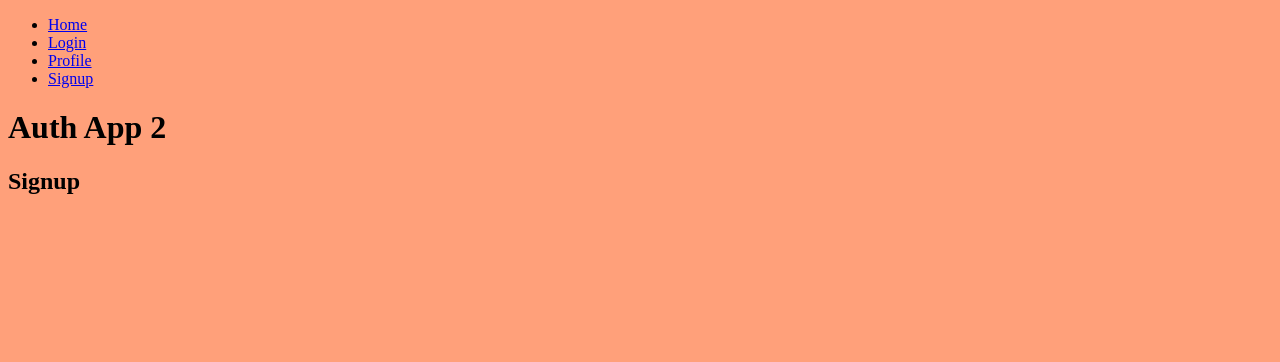
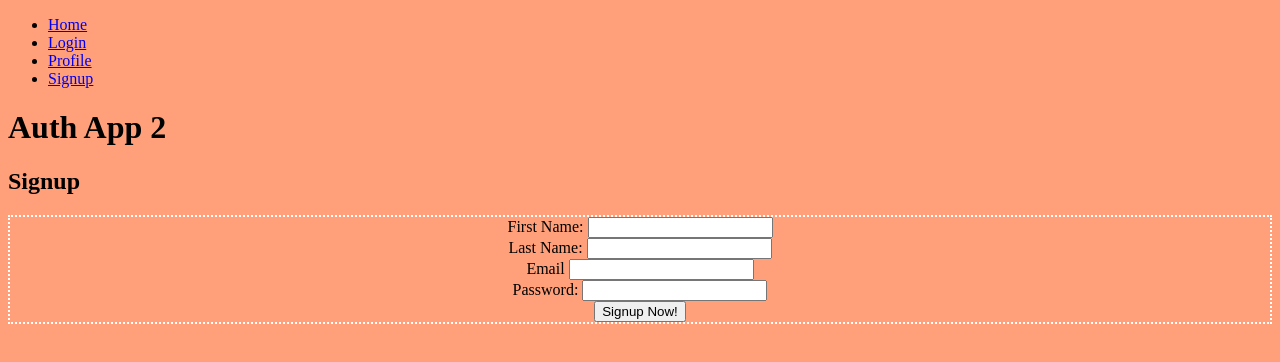
Before and after one commit to jonathan-crepeau/auth-2, a website: page views/signup.html in a window 1280 px wide. Drawn offline with Linux system fonts and the light colour scheme.

Commit message:
trySignup Auth controller function successful

```diff
--- a/public/scripts/signup.js
+++ b/public/scripts/signup.js
@@ -1 +1,46 @@
 console.log('signup.js reporting for duty..');
+
+const form = document.getElementById('signup-form');
+
+const subFirstName = document.getElementById('first-name');
+const subLastName = document.getElementById('last-name');
+const subEmail = document.getElementById('email');
+const subPassword = document.getElementById('password');
+
+const handleSubmitClick = (event) => {
+    const userData = {};
+    event.preventDefault();
+    console.log('Submit button has been clicked!');
+
+    const formInputs = [...form.elements];
+    // console.log(formInputs);
+    // console.log(typeof formInputs);
+
+    formInputs.forEach((input) => {
+        userData[input.name] = input.value;
+    })
+
+    fetch('http://localhost:4002/api/v1/try', {
+        method: 'POST',
+        headers: {
+            'Content-Type': 'application/json'
+        },
+        body: JSON.stringify(userData)
+    })
+        .then((response) => response.json())
+        .then((data) => console.log(data))
+        .catch((error) => console.log(error));
+
+
+    // const newUser = {
+    //     firstName: subFirstName.value,
+    //     lastName: subLastName.value,
+    //     email: subEmail.value,
+    //     password: subPassword.value
+    // };
+
+    // console.log('New User ========');
+    // console.log(newUser);
+}
+
+form.addEventListener('submit', handleSubmitClick);
--- a/public/styles/main.css
+++ b/public/styles/main.css
@@ -1 +1,3 @@
-body { background:lightcyan }
+body {
+    background:lightcyan;
+}
--- a/public/styles/signup.css
+++ b/public/styles/signup.css
@@ -1 +1,25 @@
-body { background:lightsalmon }
+
+
+body {
+    background:lightsalmon;
+    height: 100vh;
+}
+
+#form-container {
+    border: white dotted 2px;
+    display: flex;
+    flex-flow: column nowrap;
+    align-items: center;
+    justify-content: center;
+}
+
+#signup-form {
+    display: flex;
+    flex-flow: column nowrap;
+    align-items: center;
+    justify-content: center;
+}
+
+/* input {
+    display: block;
+} */
--- a/routes/api.js
+++ b/routes/api.js
@@ -5,4 +5,7 @@ const ctrl = require('../controllers');
 // Test Route
 router.get('/test', ctrl.Auth.test);
 
+// trySignup route
+router.post('/try', ctrl.Auth.trySignup);
+
 module.exports = router;
--- a/views/signup.html
+++ b/views/signup.html
@@ -23,6 +23,27 @@
         <h1>Auth App 2</h1>
         <div>
             <h2>Signup</h2>
+            <div id="form-container">
+                <form id="signup-form">
+                    <div class="form-group">
+                        <label for="first-name">First Name:</label>
+                        <input type="text" id="first-name" name="firstName">
+                    </div>
+                    <div class="form-group">
+                        <label for="last-name">Last Name:</label>
+                        <input type="text" id="last-name" name="lastName">
+                    </div>
+                    <div class="form-group">
+                        <label for="email">Email</label>
+                        <input type="email" id="email" name="email">
+                    </div>
+                    <div class="form-group">
+                        <label for="password">Password:</label>
+                        <input type="password" id="password" name="password">
+                    </div>
+                    <input type="submit" value="Signup Now!">
+                </form>
+            </div>
         </div>
     </main>
 </body>
```
Also changed, not shown: controllers/Auth.js (+14 -1 lines).
